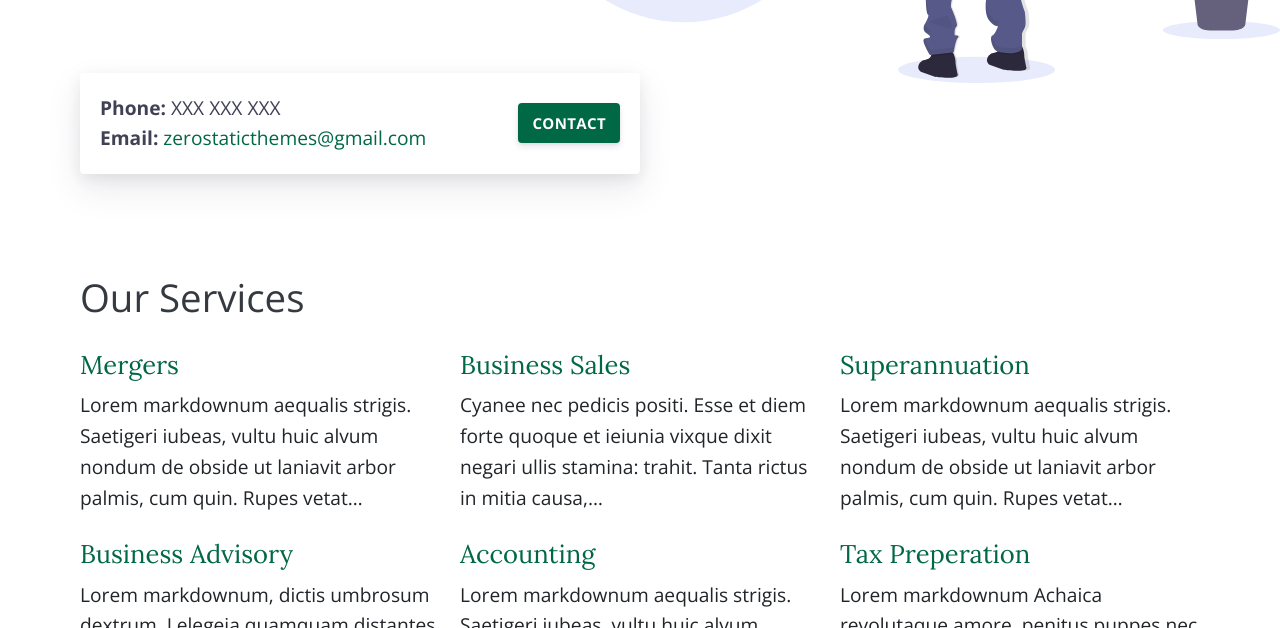
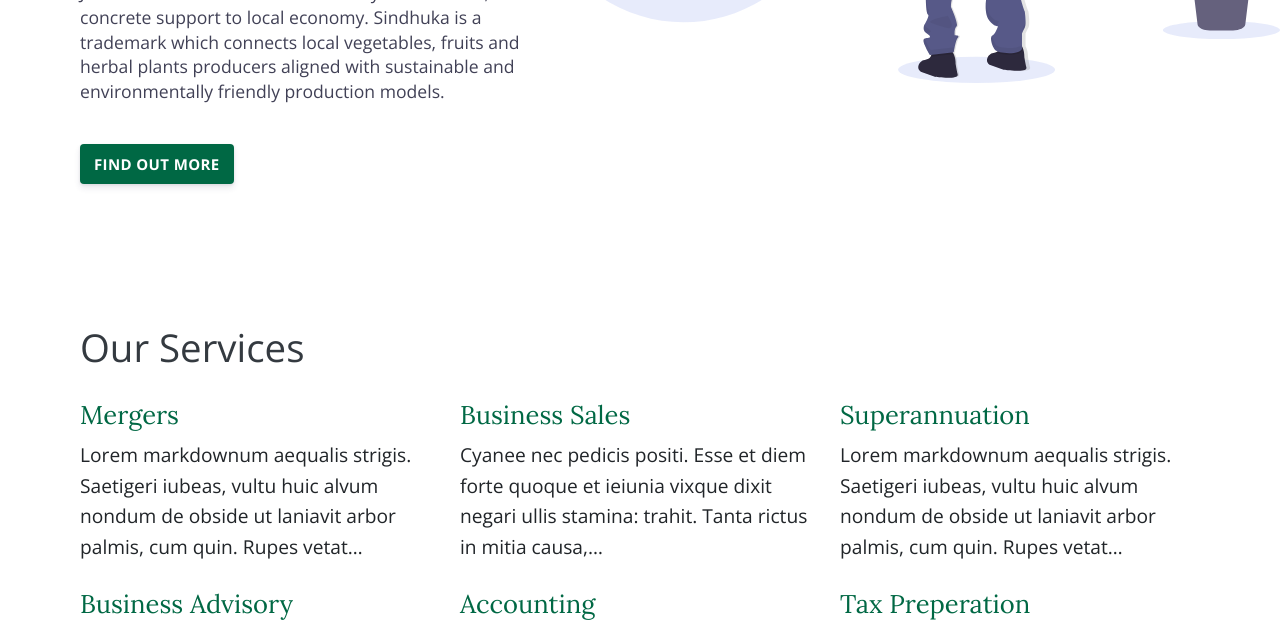
Before and after one commit to ibrahimmohelsayed/sindhuka, a Gatsby site: page / in a window 1280 px wide. Shown: the part 472-1100 px from the top of the page. Built offline with nearby package versions, Linux system fonts and the light colour scheme; Gatsby itself is replaced by a stand-in of ours.

Commit message:
filling text

```diff
--- a/src/pages/index.js
+++ b/src/pages/index.js
@@ -14,25 +14,35 @@ const Home = props => {
       <Helmet>
         <meta
           name="description"
-          content="Small Business Theme. Multiple content types using Markdown and JSON sources. Responsive design and SCSS. This is a beautiful and artfully designed starting theme."
+          content="Join SINDHUKA’s sustainable farmers’ network: an added value for your business, a concrete support to local economy. Sindhuka is a trademark which connects local vegetables, fruits and herbal plants producers aligned with
+          sustainable and environmentally friendly production models."
         />
       </Helmet>
       <div className="intro pb-4">
         <div className="container">
-          <h1>Serif - Gatsby Small Business Theme.</h1>
+          <h1>Sindhuka - The sustainable farmers' network</h1>
           <p>
-            Multiple content types using Markdown and JSON sources. Responsive
-            design and SCSS. This is a beautiful and artfully designed starting
-            theme.
+            Join SINDHUKA: an added value for your business, a concrete support
+            to local economy. Sindhuka is a trademark which connects local
+            vegetables, fruits and herbal plants producers aligned with
+            sustainable and environmentally friendly production models.
           </p>
+            <div className="call-box-bottom mt-4">
+              <a href="#services" className="button">
+                Find out more
+              </a>
+            </div>
         </div>
       </div>
 
+      {/* <div className="container pt-2">
+        <Call button />
+      </div>
       <div className="container pt-2">
         <Call button />
-      </div>
+      </div> */}
 
-      <div className="container pt-8 pt-md-10">
+      <div id="services" className="container pt-8 pt-md-10">
         <div className="row justify-content-start">
           <div className="col-12">
             <h2 className="title-3 text-dark mb-3">Our Services</h2>
```
